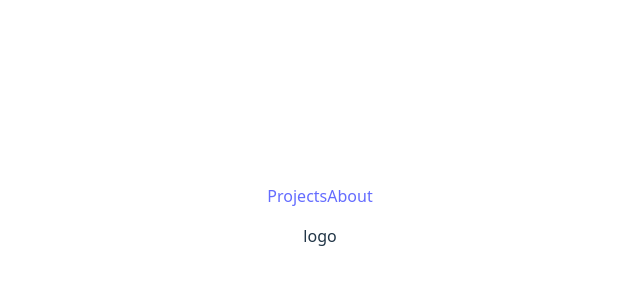
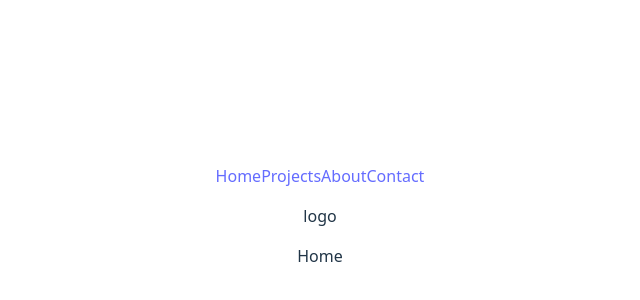
Before and after one commit to Aaronmcnulty/portfolio-site, a React (Vite) app: page / in a window 1280 px wide. Shown: the part 176-476 px from the top of the page, without its empty margins (320-960 px from the left). Built offline with nearby package versions, Linux system fonts and the light colour scheme.

Commit message:
Feat: Adds index router path and contactDisplay element

```diff
--- /dev/null
+++ b/src/components/contact/ContactDisplay.jsx
@@ -0,0 +1,13 @@
+
+function ContactDisplay(){
+
+    return (
+        <>
+            <p>Contact</p>
+        </>
+
+    )
+
+}
+
+export default ContactDisplay
--- /dev/null
+++ b/src/components/home/homeDisplay.jsx
@@ -0,0 +1,11 @@
+
+function HomeDisplay(){
+
+    return(
+        <>
+        <p>Home</p>
+        </>
+    )
+}
+
+export default HomeDisplay;
--- a/src/components/navigation/NavBar.jsx
+++ b/src/components/navigation/NavBar.jsx
@@ -4,8 +4,10 @@ function NavBar(){
 
     return(
         <div>
+            <Link to="/">Home</Link>
             <Link to="projects">Projects</Link>
             <Link to="about">About</Link>
+            <Link to="contact">Contact</Link>
         </div>
     )
 }
--- a/src/main.jsx
+++ b/src/main.jsx
@@ -5,14 +5,18 @@ import { createBrowserRouter, RouterProvider } from 'react-router-dom'
 import App from './App.jsx'
 import ProjectDisplay from './components/projectDisplay/ProjectDisplay.jsx'
 import AboutMeSection from './components/aboutMe/AboutMeSection.jsx'
+import HomeDisplay from './components/home/homeDisplay.jsx'
+import ContactDisplay from './components/contact/ContactDisplay.jsx'
 
 const router = createBrowserRouter([
   {
     path: "/",
     element: <App />,
     children: [
+      { index: true, element: <HomeDisplay /> },
       { path: "projects", element: <ProjectDisplay /> },
-      { path: "about", element: <AboutMeSection /> }
+      { path: "about", element: <AboutMeSection /> },
+      { path: "contact", element: <ContactDisplay />}
     ],
   },
 ]);
```
